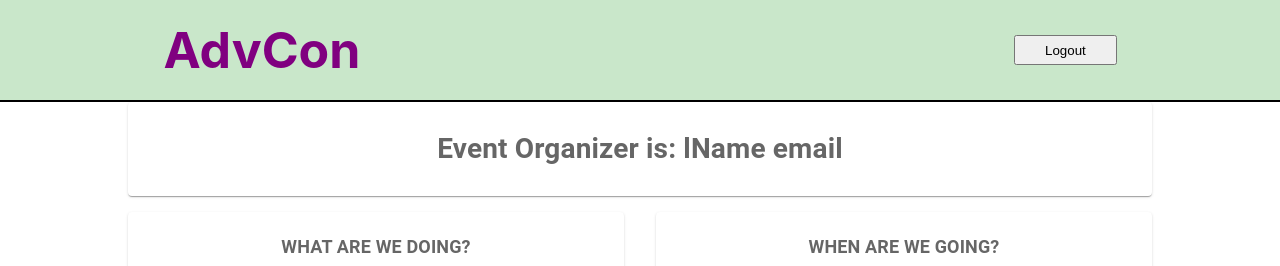
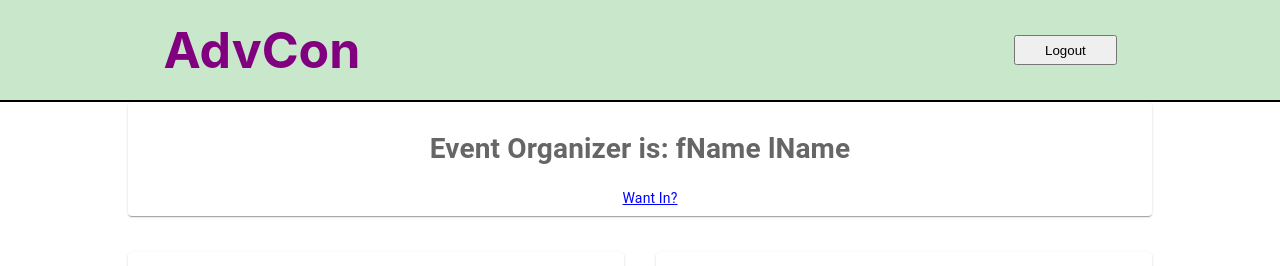
Before and after one commit to czmud/adventureConnect, a React (Create React App) app in the folder client/: page /event/display/1 in a window 1280 px wide. Shown: the top 266 px of the page. Built offline with nearby package versions, Linux system fonts and the light colour scheme; no server answers.

Commit message:
Created organizer mailto:

```diff
--- a/client/src/components/EventDisplay.tsx
+++ b/client/src/components/EventDisplay.tsx
@@ -48,6 +48,7 @@ interface EventDisplayProps{
 }
 
 const EventDisplay = (props: EventDisplayProps) => {
+    const [openOrg, setOpenOrg] = React.useState(false);
     const nav = useNavigate();
     const thisEvent = props.event;
 
@@ -55,7 +56,11 @@ const EventDisplay = (props: EventDisplayProps) => {
     <Box sx={{ flexGrow: 1, margin: '0px 10%'}}>
         <Grid container spacing={2}>
             <Grid xs={12} md={12} lg={12}>
-                <Item> <h1>Event Organizer is: { thisEvent.organizer.firstName } {thisEvent.organizer.lastName}</h1></Item>
+                <Item> <h1 style={{display: 'inline-list-item'}}>Event Organizer is: { thisEvent.organizer.firstName } {thisEvent.organizer.lastName}</h1><span onClick={() => {
+                    openOrg === false ? setOpenOrg(true) : setOpenOrg(false)
+                }} style={{color: 'blue', textDecoration: 'underline', display: 'inline', marginLeft: '20px'}}>Want In?</span></Item>
+                <br/>
+                {openOrg && <Item>Please contact the organizer: <strong><em>{thisEvent.organizer.email}</em></strong></Item>}
             </Grid>
         <Grid container xs={12} md={12} lg={12} spacing={4}>
             <Grid xs={6} md={6} lg={6}>
--- a/client/src/views/EventPage.tsx
+++ b/client/src/views/EventPage.tsx
@@ -8,7 +8,7 @@ import EventModelForView from '../models/EventModelForView'
 
 const EventPage = () => {
     const { id } = useParams()
-    const [thisEvent, setThisEvent] = React.useState<EventModelForView>(new EventModelForView('','','','', new Date(), 1, new Organizer('fName', 'lName', 'email'), []))
+    const [thisEvent, setThisEvent] = React.useState<EventModelForView>(new EventModelForView('','','','', new Date(), 1, new Organizer('id','fName', 'lName', 'email'), []))
 
     React.useEffect(() => {
         axios.get('http://localhost:8000/api/events/'+id)
```
